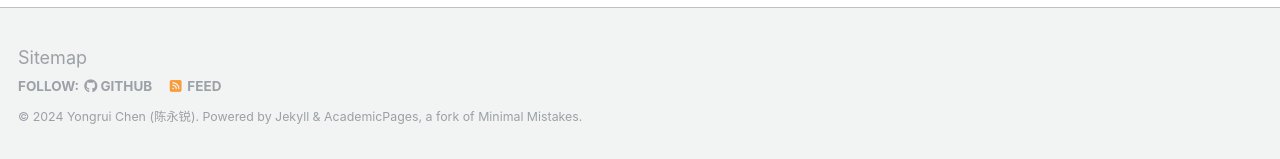
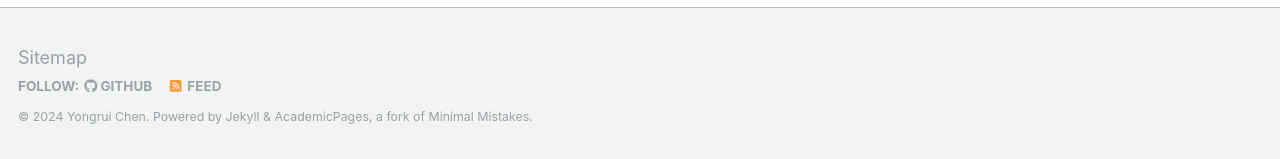
Before and after one commit to Bahuia/bahuia.github.io, a Jekyll site: the page built from _pages/page-archive.html, in a window 1280 px wide and 900 px high, scrolled down 1015 px. Shown: the part 738-897 px from the top of the window. Built offline with Jekyll 4.4.1, drawn with Linux system fonts in a browser that asks for light colours.

Commit message:
20240723

```diff
--- a/_config.yml
+++ b/_config.yml
@@ -10,7 +10,7 @@
 locale                   : "en-US"
 title                    : "Yongrui Chen's Academic Page"
 title_separator          : "-"
-name                     : &name "Yongrui Chen (陈永锐)"
+name                     : &name "Yongrui Chen"
 description              : &description "personal description"
 url                      : https://bahuia.github.io # the base hostname & protocol for your site e.g. "https://mmistakes.github.io"
 baseurl                  : "" # the subpath of your site, e.g. "/blog"
@@ -22,7 +22,7 @@ repository               : "bahuia/bahuia.github.io"
 author:
   # Biographic information
   avatar           : "avatar1.png"
-  name             : "Yongrui Chen"
+  name             : "Yongrui Chen (陈永锐)"
   pronouns         : # example: "she/her"
   bio              : "Postdoctoral Fellow, School of Computer Science and Engineering, Southeast University"
   location         : "Nanjing, China"
```
